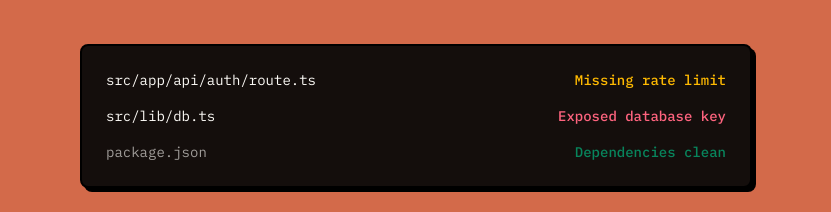
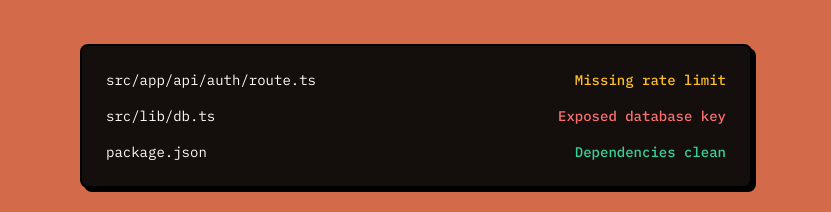
Before and after one commit to Hussain-does-code/scanline-saas, a Next.js app: page / in a window 1280 px wide. Shown: the part 716-928 px from the top of the page, without its empty margins (224-1055 px from the left). Built offline with nearby package versions, Linux system fonts and the light colour scheme; no server answers.

Commit message:
style(landing): use sharp solid colors with full opacity for threat lines

```diff
--- a/src/app/page.tsx
+++ b/src/app/page.tsx
@@ -41,19 +41,19 @@ export default async function LandingPage() {
         </div>
       </div>
 
-      {/* Clean Minimal Preview Box */}
+      {/* Clean Minimal Preview Box with Solid, Sharp Colors */}
       <div className="w-full max-w-2xl mt-16 border-2 border-black rounded-lg bg-panel p-6 shadow-comic text-left z-10 font-mono text-sm space-y-4">
         <div className="flex justify-between items-center">
           <span className="text-fog">src/app/api/auth/route.ts</span>
-          <span className="text-amber-400 font-medium">Missing rate limit</span>
+          <span className="text-[#FBBF24] font-medium">Missing rate limit</span>
         </div>
         <div className="flex justify-between items-center">
           <span className="text-fog">src/lib/db.ts</span>
-          <span className="text-rose-400 font-medium">Exposed database key</span>
+          <span className="text-[#F87171] font-medium">Exposed database key</span>
         </div>
-        <div className="flex justify-between items-center opacity-60">
+        <div className="flex justify-between items-center">
           <span className="text-fog">package.json</span>
-          <span className="text-emerald-400 font-medium">Dependencies clean</span>
+          <span className="text-[#34D399] font-medium">Dependencies clean</span>
         </div>
       </div>
     </main>
```
